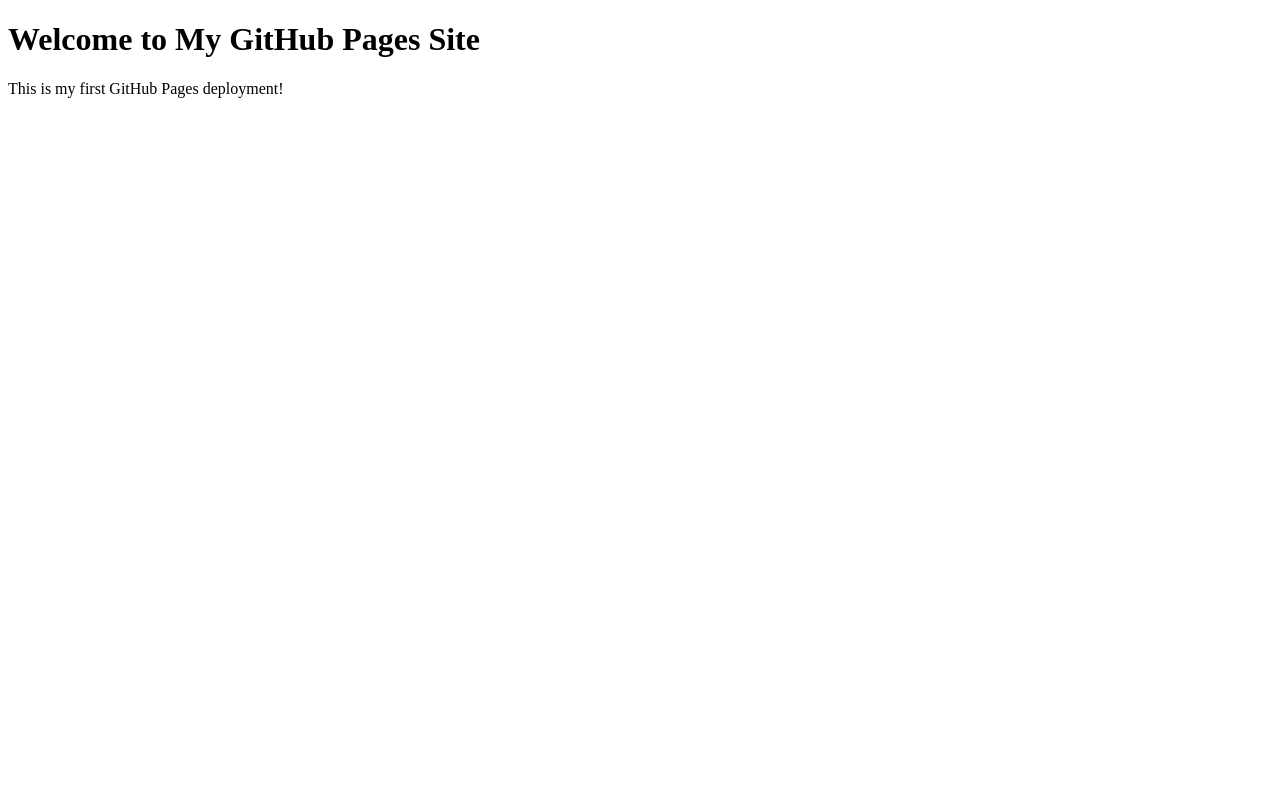
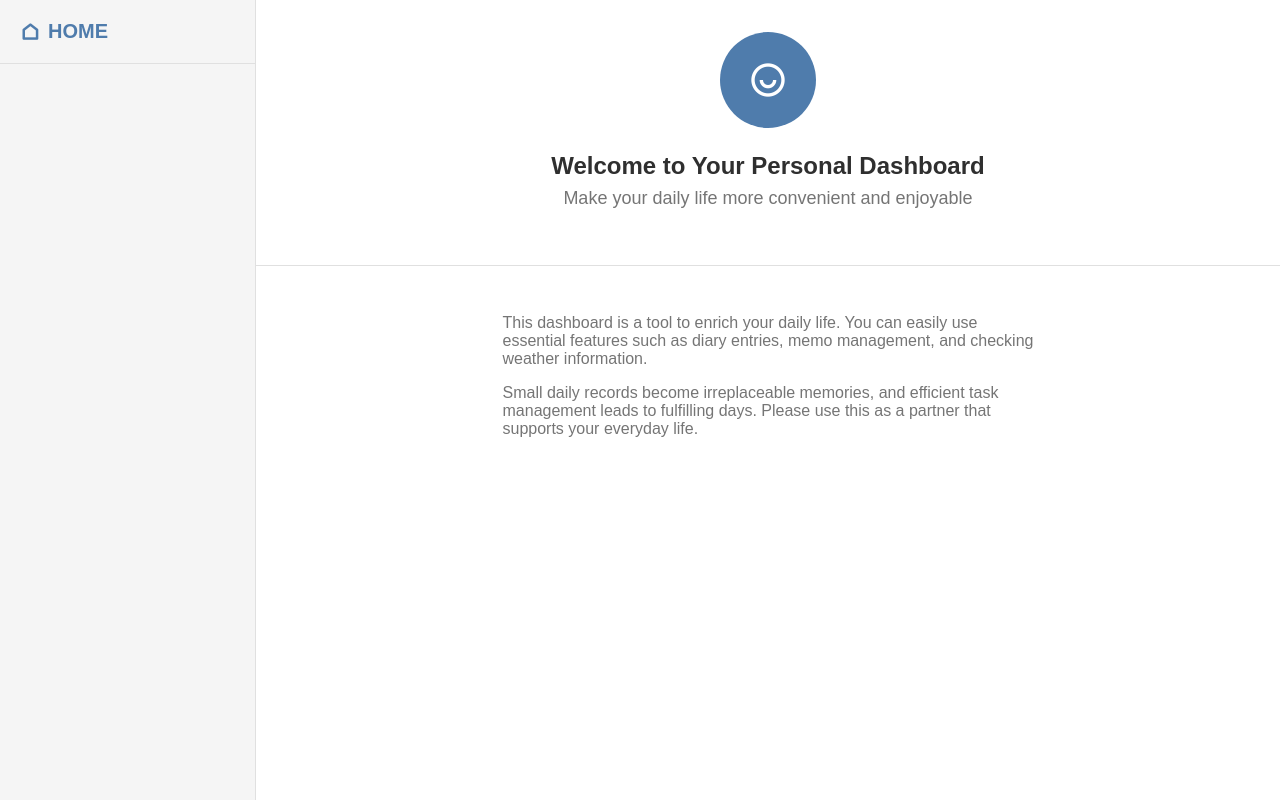
Before and after one commit to manmarumaikonbo-crypto/my-first-web-app, a plain HTML site: page index.html in a window 1280 px wide. Drawn offline with nearby package versions, Linux system fonts and the light colour scheme.

Commit message:
新しいファイルを作りました

```diff
--- a/index.html
+++ b/index.html
@@ -1,12 +1,42 @@
 <!DOCTYPE html>
 <html lang="en">
-<head>
-    <meta charset="UTF-8">
-    <meta name="viewport" content="width=device-width, initial-scale=1.0">
-    <title>My GitHub Pages Site</title>
-</head>
-<body>
-    <h1>Welcome to My GitHub Pages Site</h1>
-    <p>This is my first GitHub Pages deployment!</p>
-</body>
+  <head>
+    <meta charset="UTF-8" />
+    <meta name="viewport" content="width=device-width, initial-scale=1.0" />
+    <title>Dashboard</title>
+    <link rel="stylesheet" href="./style.css">
+    <link href="https://cdn.jsdelivr.net/npm/remixicon@4.5.0/fonts/remixicon.css" rel="stylesheet" />
+  </head>
+  <body>
+    <div class="dashboard">
+        <aside>
+          <header>
+            <a href="#" data-tab="home">
+              <span class="ri-home-line"></span>HOME
+            </a>
+          </header>
+        </aside>
+        <main>
+          <section id="home">
+            <header>
+             <div class="profile-icon">
+              <span class="ri-user-smile-line"></span>
+             </div>
+
+              <div class="title">Welcome to Your Personal Dashboard</div>
+              <div class="sub-title">Make your daily life more convenient and enjoyable</div>
+
+            </header>
+            <div class="message">
+              <p>This dashboard is a tool to enrich your daily life. You can easily use essential features such as diary entries, memo management, and checking weather information.</p>
+              <p>Small daily records become irreplaceable memories, and efficient task management leads to fulfilling days. Please use this as a partner that supports your everyday life.</p>
+            </div>
+
+          </section>
+
+        </main>
+    </div>
+
+  </body>
+
 </html>
--- /dev/null
+++ b/style.css
@@ -0,0 +1,109 @@
+/* ブラウザで設定されているスタイルのリセット・共通設定 */
+/* 消さないでください */
+*,
+*::before,
+*::after {
+  box-sizing: border-box;
+}
+
+body,
+h1,
+h2,
+h3,
+p,
+ul,
+li,
+form,
+input,
+textarea,
+select,
+button {
+  margin: 0;
+  padding: 0;
+  font-family: sans-serif;
+}
+
+ul {
+  list-style: none;
+}
+/* スタイルのリセット終了 */
+
+/* サイドバーとメインコンテンツを包むための要素のスタイルを書いてください */
+.dashboard{
+  display:flex;
+  height:100vh;
+}
+
+/* サイドバーに関連するスタイルを書いてください */
+aside{
+  width: 256px;
+  flex-shrink:0;
+  background-color:#f5f5f5;
+  border-right:1px solid #e0e0e0;
+  display: flex;
+  flex-direction:column;
+  height:100%;
+}
+aside header{
+  padding:20px;
+  border-bottom:1px solid #e0e0e0;
+}
+aside header a{
+font-size:1.25rem;
+font-weight:600;
+color:#4f7cac;
+display:flex;
+align-items:center;
+gap:8px;
+text-decoration:none;
+}
+/* メインコンテンツに関連するスタイルを書いてください */
+
+main {
+  flex:1;
+}
+main header{
+  background-color:white;
+  padding: 32px;
+  border-bottom:1px solid #e0e0e0;
+  text-align:center;
+}
+
+.profile-icon{
+  width:96px;
+  height:96px;
+  background-color:#4f7cac;
+  border-radius:50%;
+  display:flex;
+  justify-content:center;
+  align-items:center ;
+  margin:0 auto 24px auto;
+}
+.ri-user-smile-line{
+  font-size:2.5rem;
+  color:white;
+}
+.title{
+  font-size:1.5rem;
+  font-weight:600;
+  color:#2f2f2f;
+  margin-bottom:8px;
+
+}
+.sub-title{
+  font-size:1.125rem;
+  color: #757575;
+  margin-bottom:24px;
+
+}
+
+.message{
+  max-width:627px;
+  margin:0 auto;
+  padding:32px;
+  color: #757575;
+}
+
+.message p{
+  margin:16px;
+}
```
